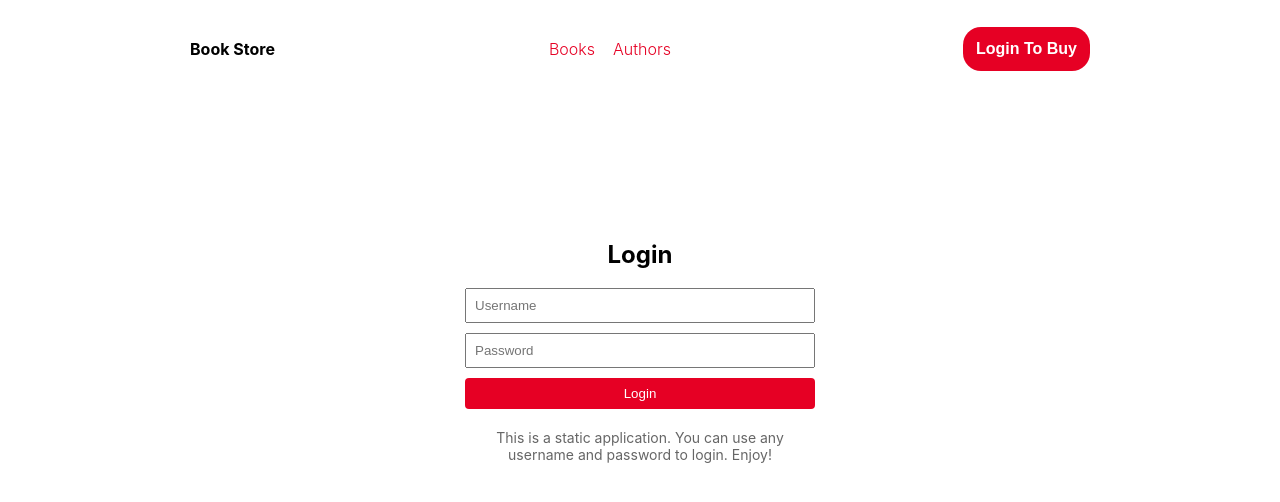
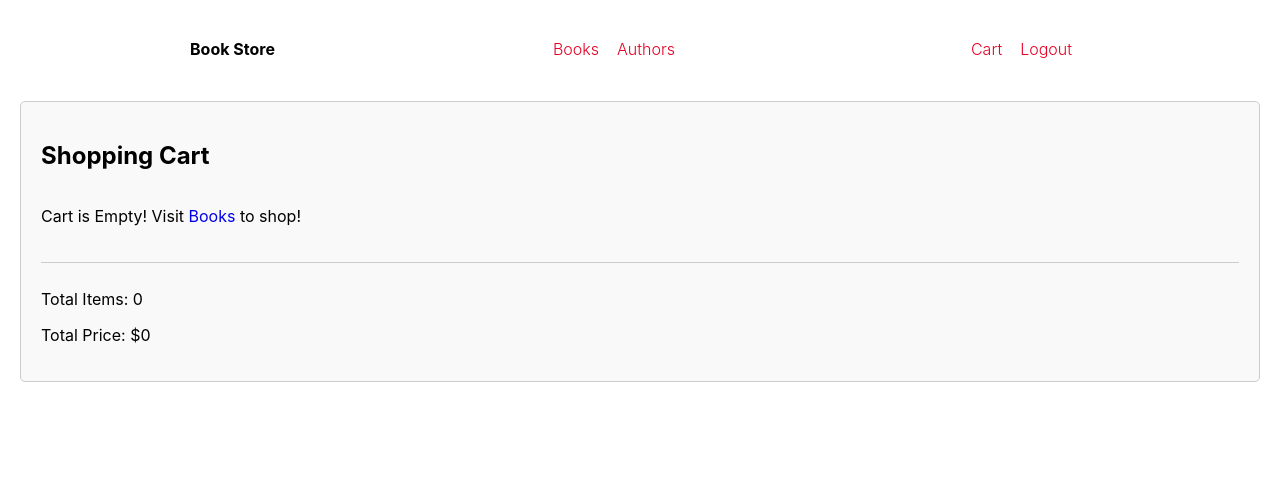
Before and after one commit to SeanThakur/bookstore, a React (Create React App) app: page /cart in a window 1280 px wide. Before the commit this address led to /login. Shown: the top 502 px of the page. Built offline with nearby package versions, Linux system fonts and the light colour scheme; sample sign-in values are in the browser's storage.

Commit message:
feat(Login): integrated peresistant login

```diff
--- a/src/Navigation/ProtectedRoute.tsx
+++ b/src/Navigation/ProtectedRoute.tsx
@@ -5,7 +5,6 @@ import { RootState, useAppSelector } from "../store/root.store";
 const ProtectedRoute: React.FC = () => {
   const auth = useAppSelector((state: RootState) => state.auth.auth);
   const location = useLocation();
-
   if (!auth.isAuth) {
     // Redirect them to the /login page, but save the current location they were
     return <Navigate to="/login" state={{ from: location }} />;
--- a/src/components/Auth/Login/index.tsx
+++ b/src/components/Auth/Login/index.tsx
@@ -1,16 +1,21 @@
 import React from "react";
 import "./styles.css";
-import { actions } from "../../../store/root.store";
-import { useNavigate } from "react-router-dom";
+import { RootState, actions, useAppSelector } from "../../../store/root.store";
+import { Navigate, useNavigate } from "react-router-dom";
 
 const Index = () => {
   const navigate = useNavigate();
+  const auth = useAppSelector((state: RootState) => state.auth.auth);
 
   const onLogin = async (e: React.FormEvent<HTMLFormElement>) => {
     e.preventDefault();
-    await actions.auth.login("adsf");
+    await actions.auth.login("true");
     navigate("/");
   };
+
+  if (auth.isAuth) {
+    return <Navigate to="/" />;
+  }
 
   return (
     <div className="login-container">
--- a/src/components/Nav/index.tsx
+++ b/src/components/Nav/index.tsx
@@ -16,7 +16,7 @@ const Nav = () => {
   };
 
   const logout = async () => {
-    await actions.auth.logout("");
+    await actions.auth.logout("false");
     onAuthClick();
   };
 
--- a/src/components/ShoppingCart/index.tsx
+++ b/src/components/ShoppingCart/index.tsx
@@ -3,7 +3,7 @@ import "./styles.css";
 import { RootState, actions, useAppSelector } from "../../store/root.store";
 import { authorData } from "../../services/authorData";
 import { genreData } from "../../services/genreData";
-import { useNavigate } from "react-router-dom";
+import { Link, useNavigate } from "react-router-dom";
 import { CartEntity } from "../../store/cart/cart.entity";
 
 const ShoppingCart = () => {
@@ -42,7 +42,8 @@ const ShoppingCart = () => {
     <div className="shopping-cart">
       <h2>Shopping Cart</h2>
       <div className="cart-items">
-        {cartItems.map((item) => (
+        {cartItems.length ? (
+          cartItems.map((item) => (
             <div key={item.id} className="cart-item">
               <img
                 className="cart-item-img"
@@ -79,7 +80,12 @@ const ShoppingCart = () => {
                 </div>
               </div>
             </div>
-        ))}
+          ))
+        ) : (
+          <p>
+            Cart is Empty! Visit <Link to={"/books"}>Books</Link> to shop!
+          </p>
+        )}
       </div>
       <div className="cart-summary">
         <p>Total Items: {totalItems}</p>
--- a/src/container/App.tsx
+++ b/src/container/App.tsx
@@ -1,5 +1,4 @@
 import React, { Fragment } from "react";
-import "./App.css";
 import { BrowserRouter as Router, Routes, Route } from "react-router-dom";
 import Home from "../pages/Home";
 import Cart from "../pages/Cart";
--- a/src/store/auth/auth.slice.ts
+++ b/src/store/auth/auth.slice.ts
@@ -2,9 +2,11 @@ import { createSlice } from "@reduxjs/toolkit";
 import { AuthState } from "./auth.entity";
 import authReducer from "./auth.reducer";
 
+const isLoggedIn = localStorage.getItem("isLoggedIn");
+
 export const initialState: AuthState = {
   auth: {
-    isAuth: false,
+    isAuth: isLoggedIn ? true : false,
   },
 };
 
--- a/src/store/auth/auth.thunk.ts
+++ b/src/store/auth/auth.thunk.ts
@@ -11,6 +11,7 @@ export const login = dispatchable(({ username }) => {
   return async (dispatch: Dispatch<Action>) => {
     try {
       dispatch(actions["auth/login"](username));
+      localStorage.setItem("isLoggedIn", "true");
       return {
         success: true,
       };
@@ -26,6 +27,7 @@ export const logout = dispatchable(({ user }) => {
   return async (dispatch: Dispatch<Action>) => {
     try {
       dispatch(actions["auth/logout"](user));
+      localStorage.removeItem("isLoggedIn");
       return {
         success: true,
       };
```
Also changed, not shown: src/container/App.css (deleted). Lines whose indentation alone changed are shown as unchanged.
